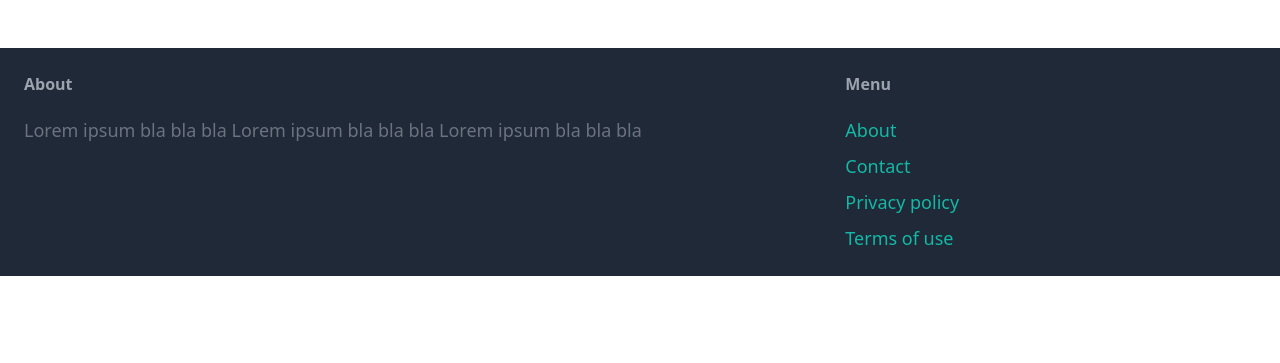
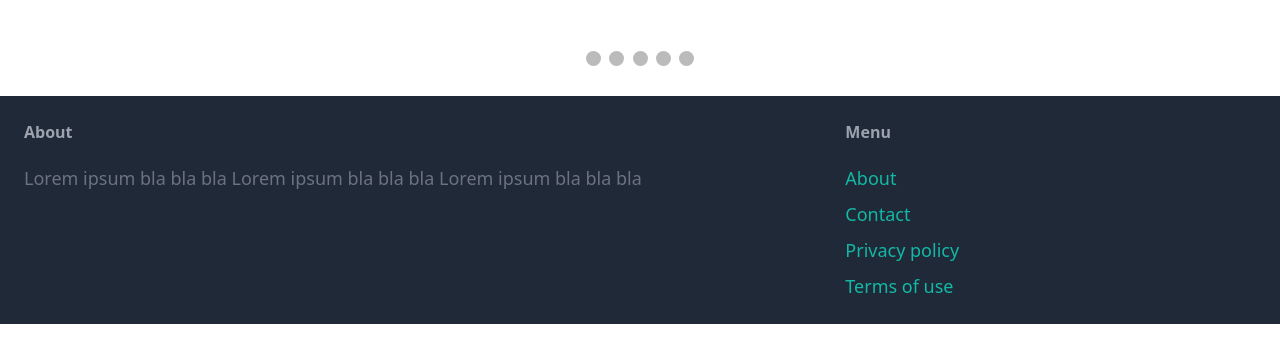
Before and after one commit to g-popov16/CodeForHire, a Django app: template CodeForHire/core/templates/core/base.html in a window 1280 px wide. Shown: the part 77-440 px from the top of the page. Run offline with Django 4.2, Linux system fonts and the light colour scheme; the template is opened without the code that fills it, so the values that code supplies are empty; some libraries are stand-ins or nearby versions.

Commit message:
slideshow
ddz slideshow thats all

```diff
--- a/CodeForHire/core/templates/core/base.html
+++ b/CodeForHire/core/templates/core/base.html
@@ -4,10 +4,13 @@
     <meta charset="UTF-8">
     <meta http-equiv="X-UA-Compatible" content="IE=edge">
     <meta name="viewport" content="width=device-width, initial-scale=1.0">
+    <link rel="stylesheet" href="style.css">
     <script src="https://cdn.tailwindcss.com"></script>
     <title>{% block title %}Home|CodeForHire {% endblock title %}</title>
 </head>
 <body>
+    <script type="text/javascript" src="javascript.js"></script>
+
     <nav class='py-6 px-6 flex justify-between items-center border-b border-gray-200'>
         <a href='/' class='text-xl font-semibold'>CodeForHire</a>
         <div class='space-x-6'>
@@ -20,6 +23,62 @@
     </nav>
     <div class="px-6 py-6">
         {% block content %}
+        <div class="slideshow-container">
+
+            <!-- Full-width images with number and caption text -->
+            <div class="mySlides fade">
+              <div class="numbertext">1 / 5</div>
+              <a href="/CodeForHire/CodeForHire/core/templates/core/FullStack.html">
+              <img src="AdobeStock_490333979_Preview.jpeg" style="width:100%">
+              <div class="text">Become a Full-Stack dev.</div>
+            </a>
+            </div>
+
+            <div class="mySlides fade">
+              <div class="numbertext">2 / 5</div>
+              <a href="/CodeForHire/CodeForHire/core/templates/core/FullStack.html"></a>
+              <img src="AdobeStock_386358050_Preview.jpeg" style="width:100%">
+              <div class="text">Become a Game dev.</div>
+            </div>
+
+            <div class="mySlides fade">
+              <div class="numbertext">3 / 5</div>
+              <a href="/CodeForHire/CodeForHire/core/templates/core/FullStack.html">
+              <img src="AdobeStock_580258698_Preview.jpeg" style="width:100%">
+              <div class="text">Software quality assurance (QA) engineer.</div>
+            </a>
+            </div>
+
+            <div class="mySlides fade">
+                <div class="numbertext">4 / 5</div>
+                <a href="/CodeForHire/CodeForHire/core/templates/core/FullStack.html">
+                <img src="AdobeStock_593334980_Preview.jpeg" style="width:100%">
+                <div class="text">Cyber-security expert.</div>
+            </a>
+            </div>
+
+            <div class="mySlides fade">
+                <div class="numbertext">5 / 5</div>
+                <a href="/CodeForHire/CodeForHire/core/templates/core/FullStack.html">
+                <img src="AdobeStock_571280209_Preview.jpeg" style="width:100%">
+                <div class="text">AI developer.</div>
+            </a>
+            </div>
+
+            <!-- Next and previous buttons -->
+            <a class="prev" onclick="plusSlides(-1)">&#10094;</a>
+            <a class="next" onclick="plusSlides(1)">&#10095;</a>
+          </div>
+          <br>
+
+          <!-- The dots/circles -->
+          <div style="text-align:center">
+            <span class="dot" onclick="currentSlide(1)"></span>
+            <span class="dot" onclick="currentSlide(2)"></span>
+            <span class="dot" onclick="currentSlide(3)"></span>
+            <span class="dot" onclick="currentSlide(4)"></span>
+            <span class="dot" onclick="currentSlide(5)"></span>
+          </div>
         {% endblock %}
     </div>
 
--- /dev/null
+++ b/CodeForHire/core/templates/core/javascript.js
@@ -0,0 +1,29 @@
+
+let slideIndex = 1;
+showSlides(slideIndex);
+
+// Next/previous controls
+function plusSlides(n) {
+  showSlides(slideIndex += n);
+}
+
+// Thumbnail image controls
+function currentSlide(n) {
+  showSlides(slideIndex = n);
+}
+
+function showSlides(n) {
+  let i;
+  let slides = document.getElementsByClassName("mySlides");
+  let dots = document.getElementsByClassName("dot");
+  if (n > slides.length) {slideIndex = 1}
+  if (n < 1) {slideIndex = slides.length}
+  for (i = 0; i < slides.length; i++) {
+    slides[i].style.display = "none";
+  }
+  for (i = 0; i < dots.length; i++) {
+    dots[i].className = dots[i].className.replace(" active", "");
+  }
+  slides[slideIndex-1].style.display = "block";
+  dots[slideIndex-1].className += " active";
+}
--- /dev/null
+++ b/CodeForHire/core/templates/core/style.css
@@ -0,0 +1,87 @@
+* {box-sizing:border-box}
+
+/* Slideshow container */
+.slideshow-container {
+  max-width: 1000px;
+  position: relative;
+  margin: auto;
+}
+
+/* Hide the images by default */
+.mySlides {
+  display: none;
+}
+
+/* Next & previous buttons */
+.prev, .next {
+  cursor: pointer;
+  position: absolute;
+  top: 50%;
+  width: auto;
+  margin-top: -22px;
+  padding: 16px;
+  color: white;
+  font-weight: bold;
+  font-size: 18px;
+  transition: 0.6s ease;
+  border-radius: 0 3px 3px 0;
+  user-select: none;
+}
+
+/* Position the "next button" to the right */
+.next {
+  right: 0;
+  border-radius: 3px 0 0 3px;
+}
+
+/* On hover, add a black background color with a little bit see-through */
+.prev:hover, .next:hover {
+  background-color: rgba(0,0,0,0.8);
+}
+
+/* Caption text */
+.text {
+  color: #f2f2f2;
+  font-size: 15px;
+  padding: 8px 12px;
+  position: absolute;
+  bottom: 8px;
+  width: 100%;
+  text-align: center;
+}
+
+/* Number text (1/3 etc) */
+.numbertext {
+  color: #f2f2f2;
+  font-size: 12px;
+  padding: 8px 12px;
+  position: absolute;
+  top: 0;
+}
+
+/* The dots/bullets/indicators */
+.dot {
+  cursor: pointer;
+  height: 15px;
+  width: 15px;
+  margin: 0 2px;
+  background-color: #bbb;
+  border-radius: 50%;
+  display: inline-block;
+  transition: background-color 0.6s ease;
+}
+
+.active, .dot:hover {
+  background-color: #717171;
+}
+
+/* Fading animation */
+.fade {
+  animation-name: fade;
+  animation-duration: 1.5s;
+}
+
+@keyframes fade {
+  from {opacity: .4}
+  to {opacity: 1}
+}
```
Also changed, not shown: CodeForHire/core/templates/core/FullStack.html (added).
